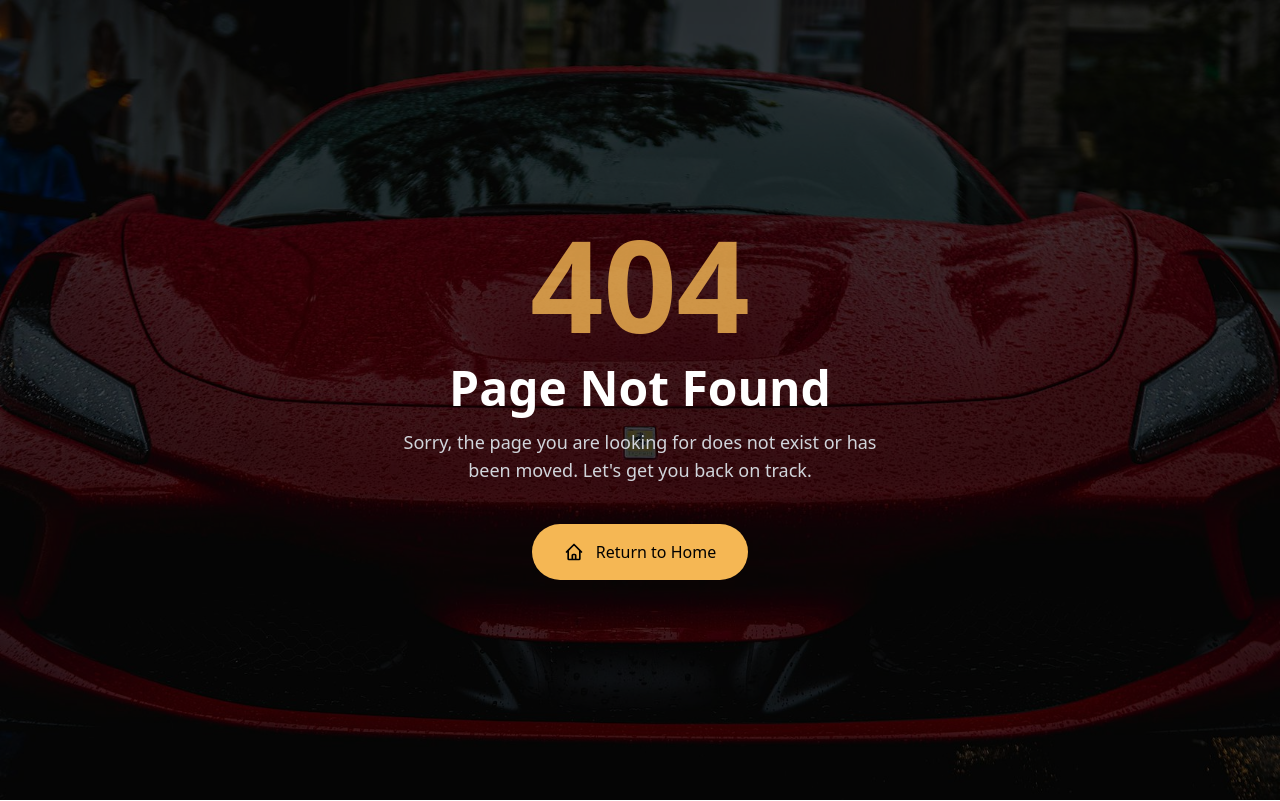
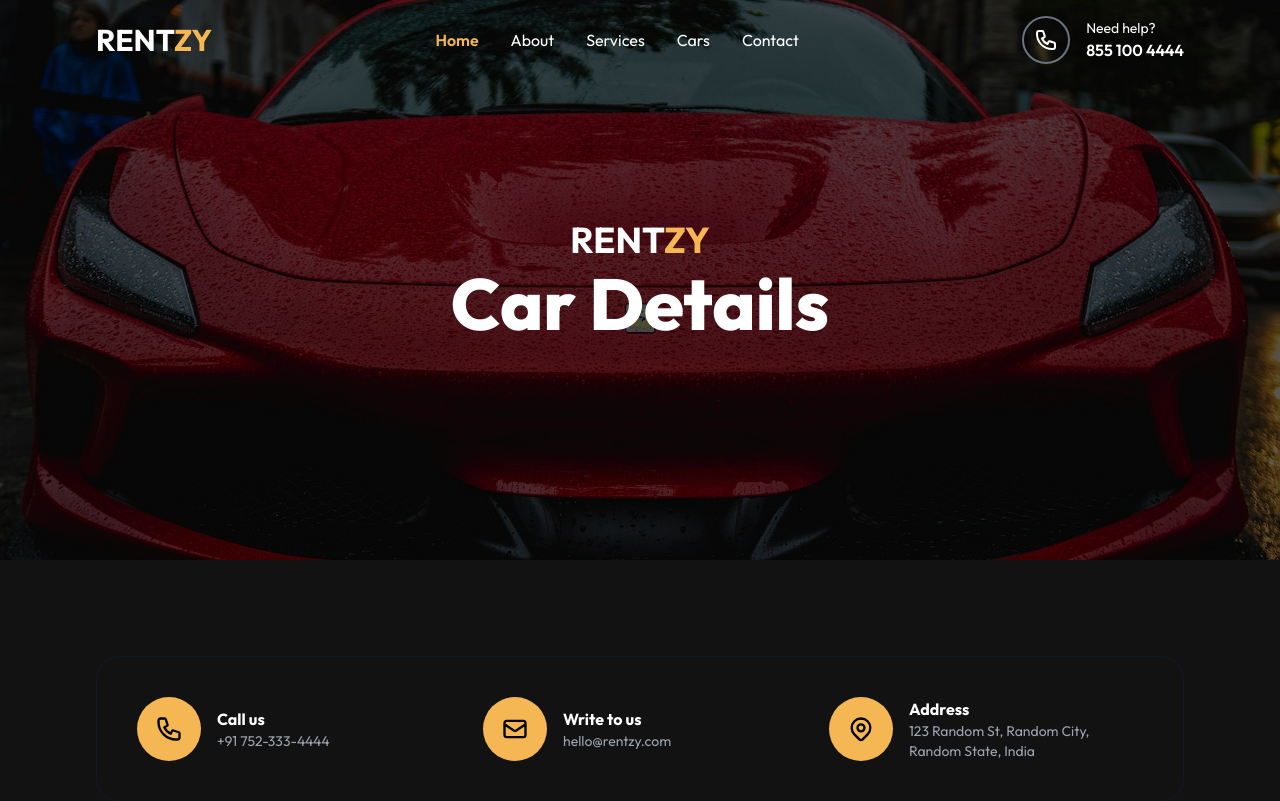
Before and after one commit to MrRam-X/Rentzy-Car-Rental-Client, a React (Vite) app: page /cars/1 in a window 1280 px wide. Before the commit this address had no page. Shown: the top 801 px of the page. Built offline with nearby package versions, Linux system fonts and the light colour scheme.

Commit message:
feat: added ui template for car details page

```diff
--- a/src/appConstant.ts
+++ b/src/appConstant.ts
@@ -11,6 +11,7 @@ const Contact = lazy(() => import("./pages/Contact"));
 const About = lazy(() => import("./pages/About"));
 const Cars = lazy(() => import("./pages/Cars"));
 const Services = lazy(() => import("./pages/Services"));
+const CarDetails = lazy(() => import("./pages/CarDetails"))
 
 const APP_ROUTE_NAMES = {
   HOME: "/",
@@ -25,6 +26,7 @@ const APP_ROUTES: AppRoute[] = [
   { path: "/about", Component: About },
   { path: "/contact", Component: Contact },
   { path: "/cars", Component: Cars },
+  { path: "/cars/:id", Component: CarDetails },
   { path: "/services", Component: Services },
 ];
 
--- /dev/null
+++ b/src/pages/CarDetails/index.tsx
@@ -0,0 +1,19 @@
+import React from "react";
+
+const CarDetails: React.FC = () => {
+  return (
+    <main className="font-outfit">
+      <section className="relative h-[70vh] min-h-[300px] w-full bg-hero-pattern bg-cover bg-center flex items-center justify-center text-center">
+        <div className="absolute inset-0 bg-black/60"></div>
+        <div className="relative text-white px-4">
+          <h2 className="text-4xl font-bold">
+            RENT<span className="text-brand-gold">ZY</span>
+          </h2>
+          <h1 className="text-5xl md:text-7xl font-extrabold mt-2">Car Details</h1>
+        </div>
+      </section>
+    </main>
+  );
+};
+
+export default CarDetails;
```
